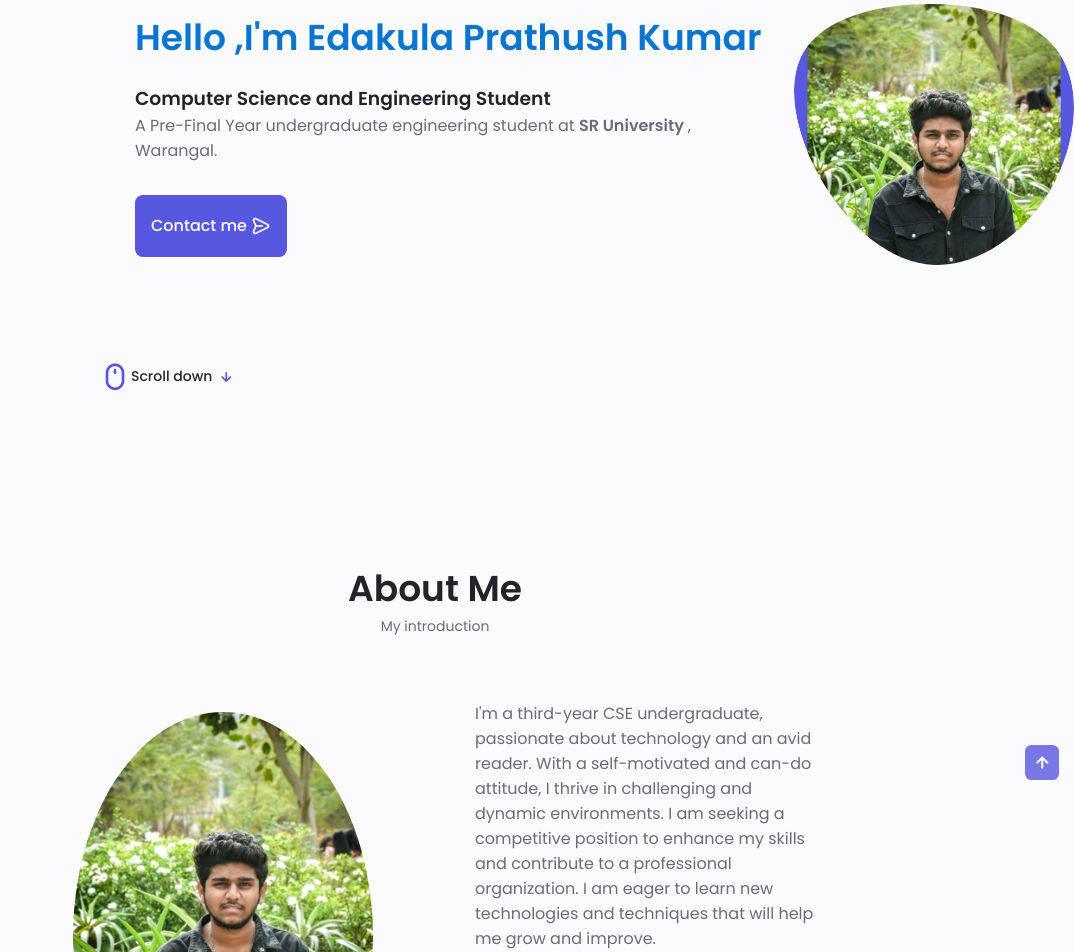
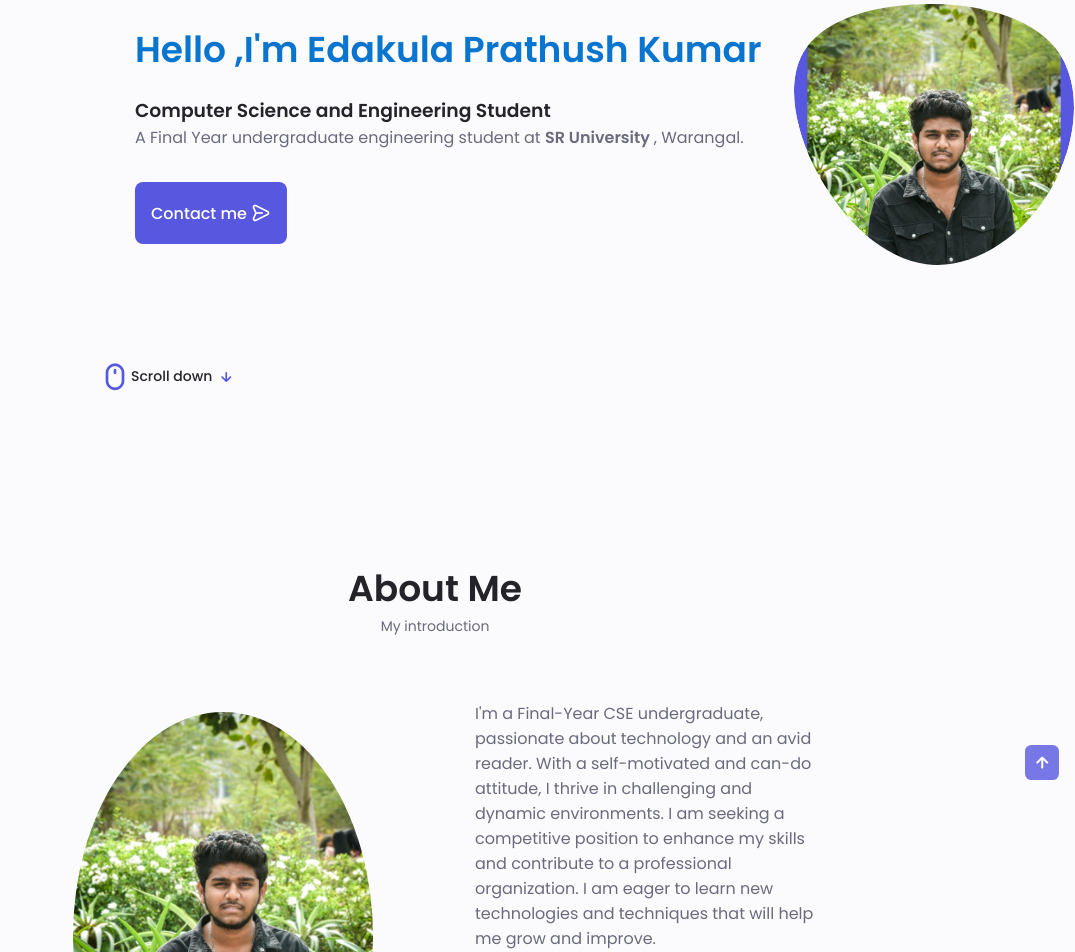
Before and after one commit to Prathush-Kumar/My-Portfolio, a plain HTML site: page index.html in a window 1280 px wide. Shown: the part 180-1132 px from the top of the page, 205-1280 px from the left. Drawn offline with nearby package versions, Linux system fonts and the light colour scheme.

Commit message:
index.html

```diff
--- a/index.html
+++ b/index.html
@@ -262,7 +262,7 @@
 
               </h3>
               <p class="home__description">
-                A Pre-Final Year undergraduate engineering student at
+                A Final Year undergraduate engineering student at
                 <strong>SR University </strong>, Warangal.
               </p>
               <a href="#contact" class="button button--flex">
@@ -297,7 +297,7 @@
 
           <div class="about__data">
             <p class="about__description">
-              I'm a third-year CSE undergraduate, passionate about technology and an avid reader. With a self-motivated and can-do attitude, I thrive in challenging and dynamic environments. I am seeking a competitive position to enhance my skills and contribute to a professional organization. I am eager to learn new technologies and techniques that will help me grow and improve.
+              I'm a Final-Year CSE undergraduate, passionate about technology and an avid reader. With a self-motivated and can-do attitude, I thrive in challenging and dynamic environments. I am seeking a competitive position to enhance my skills and contribute to a professional organization. I am eager to learn new technologies and techniques that will help me grow and improve.
             </p>
 
             <div class="about__info">
```
